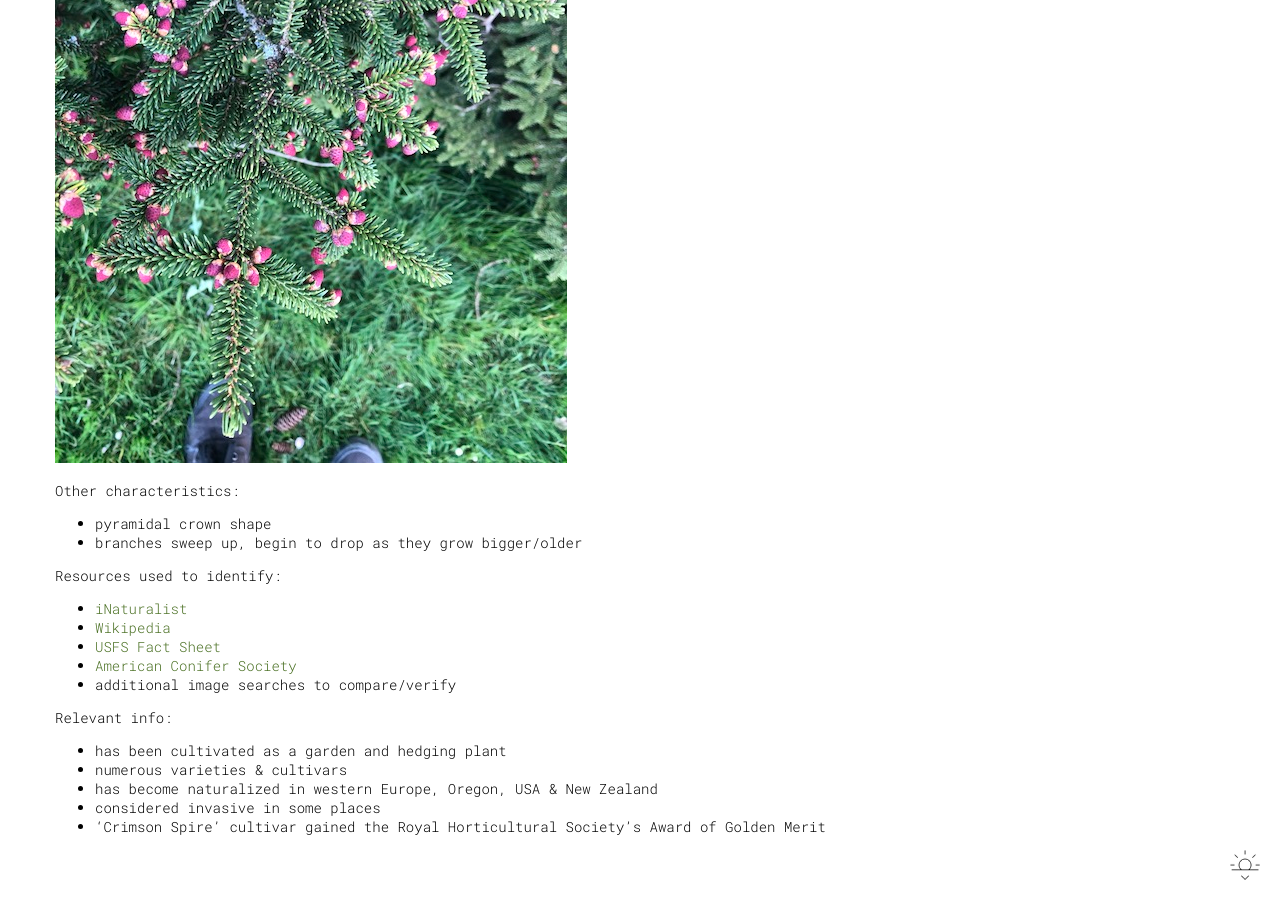
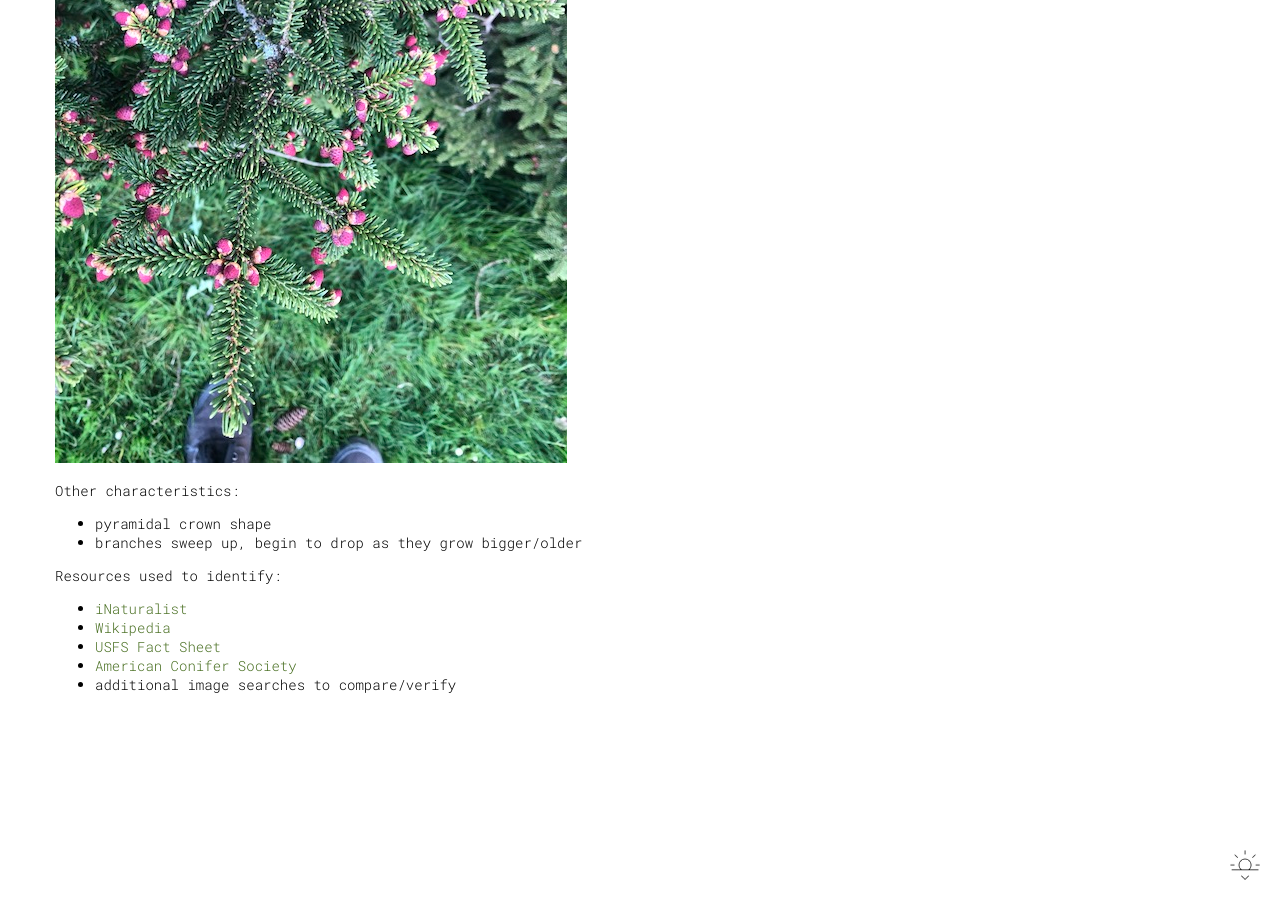
Before and after one commit to shaheenp/mygreeneyed, a Jekyll site: the page built from families/pinaceae/picea/picea-orientalis.md, in a window 1280 px wide and 900 px high, scrolled down 1402 px. Built offline with Jekyll 4.4.1, drawn with Linux system fonts in a browser that asks for light colours; after the commit the page ends 2160 px from its top, so only the background shows below that.

Commit message:
picea orientalis - rm irrelevant info

```diff
--- a/families/pinaceae/picea/picea-orientalis.md
+++ b/families/pinaceae/picea/picea-orientalis.md
@@ -38,10 +38,3 @@ Resources used to identify:
   - [USFS Fact Sheet](https://hort.ifas.ufl.edu/database/documents/pdf/tree_fact_sheets/picoria.pdf)
   - [American Conifer Society](https://conifersociety.org/conifers/picea-orientalis/)
   - additional image searches to compare/verify
-
-Relevant info:
-  - has been cultivated as a garden and hedging plant
-  - numerous varieties & cultivars
-  - has become naturalized in western Europe, Oregon, USA & New Zealand
-  - considered invasive in some places
-  - 'Crimson Spire' cultivar gained the Royal Horticultural Society's Award of Golden Merit
```
